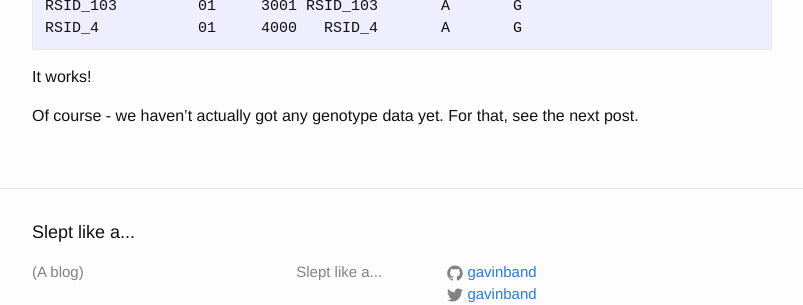
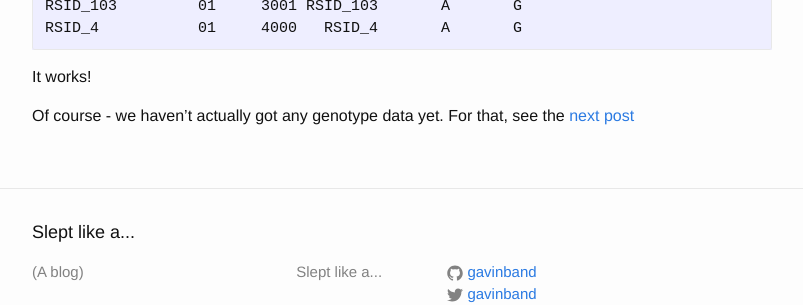
Before and after one commit to gavinband/gavinband.github.io, a Jekyll site: the page built from _posts/2017-05-17-Getting_biobank_data_into_R_part_2.md, in a window 1280 px wide and 900 px high, scrolled down 4346 px. Shown: the part 534-839 px from the top of the window, without its empty margins (238-1041 px from the left). Built offline with Jekyll 4.4.1, drawn with Linux system fonts in a browser that asks for light colours; part of the change alters nothing that is shown.

````diff
--- a/_posts/2017-05-17-Getting_biobank_data_into_R_part_2.md
+++ b/_posts/2017-05-17-Getting_biobank_data_into_R_part_2.md
@@ -192,4 +192,4 @@ RSID_4           01     4000   RSID_4       A       G
 ```
 It works!
 
-Of course - we haven't actually got any genotype data yet.  For that, see the next post.
+Of course - we haven't actually got any genotype data yet.  For that, see the [next post]({{ site.baseurl }}{% post_url 2017-05-18-Getting_biobank_data_into_R_part_3 %})
````
